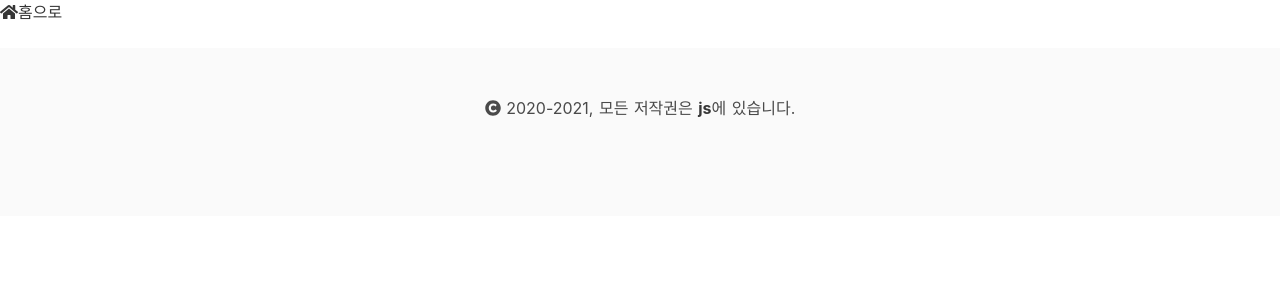
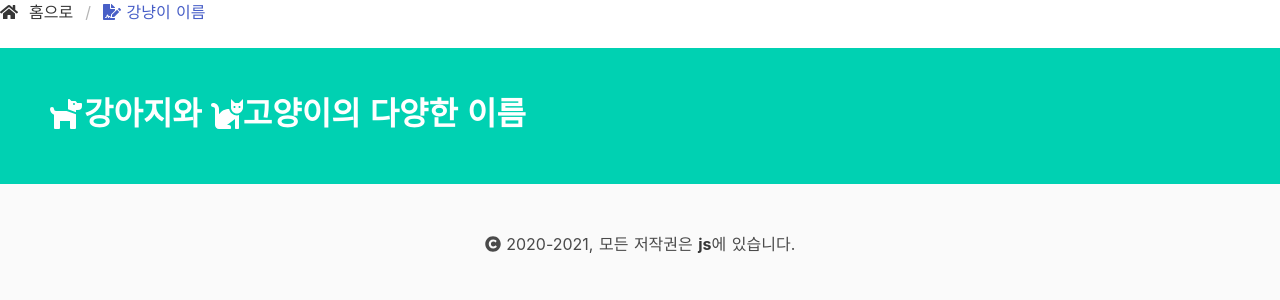
Before and after one commit to Seop2/mycloud1_2021, a Nuxt app: page /stock in a window 1280 px wide. Shown: the top 300 px of the page. Built offline with nearby package versions, Linux system fonts and the light colour scheme.

Commit message:
add tables for dog and cat info

```diff
--- a/layouts/default.vue
+++ b/layouts/default.vue
@@ -2,7 +2,10 @@
   <div>
     <nav class="breadcrumb">
       <ul>
-        <li><nuxt-link to="/"><i class="fas fa-home"></i> 홈으로</nuxt-link></li>
+        <li><nuxt-link to="/"><i class="fas fa-home"></i>&nbsp; 홈으로</nuxt-link></li>
+        <li>
+          <nuxt-link to = "/stock"><i class="fas fa-file-signature"></i>&nbsp;강냥이 이름</nuxt-link>
+        </li>
       </ul>
       </nav>
       <nuxt/>
--- /dev/null
+++ b/pages/stock.vue
@@ -0,0 +1,13 @@
+<template>
+    <div>
+        <section class="hero is-primary">
+            <div class="hero-body">
+                <p class="title">
+                    <i class="fas fa-dog"></i>강아지와
+                    <i class="fas fa-cat"></i>고양이의 다양한 이름
+                </p>
+                <p class="subtitle"></p>
+            </div>
+        </section>
+    </div>
+</template>
```
